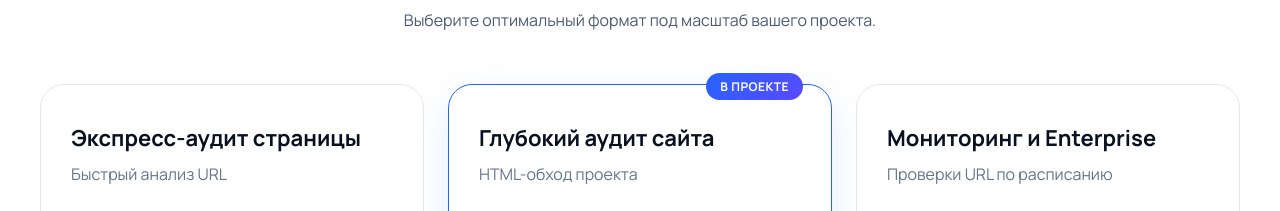
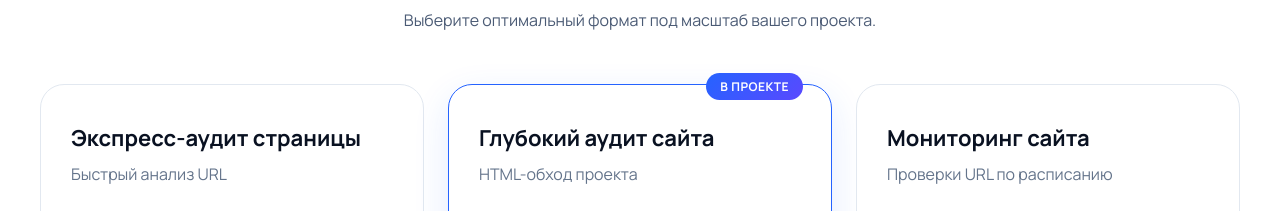
Before and after one commit to fedorovich-web/webdiag, a Next.js app in the folder apps/web/: page /audit in a window 1280 px wide. Shown: the part 2858-3069 px from the top of the page. Built offline with nearby package versions, Linux system fonts and the light colour scheme.

Commit message:
Remove unsupported Enterprise wording from audit page

```diff
--- a/apps/web/src/features/audit/audit-hub-page.tsx
+++ b/apps/web/src/features/audit/audit-hub-page.tsx
@@ -143,7 +143,7 @@ export function AuditHubPage({ locale }: AuditHubPageProps) {
             href: "/pricing",
           },
           {
-            name: "Мониторинг и Enterprise",
+            name: "Мониторинг сайта",
             subtitle: "Проверки URL по расписанию",
             price: "По расписанию",
             features: [
```
